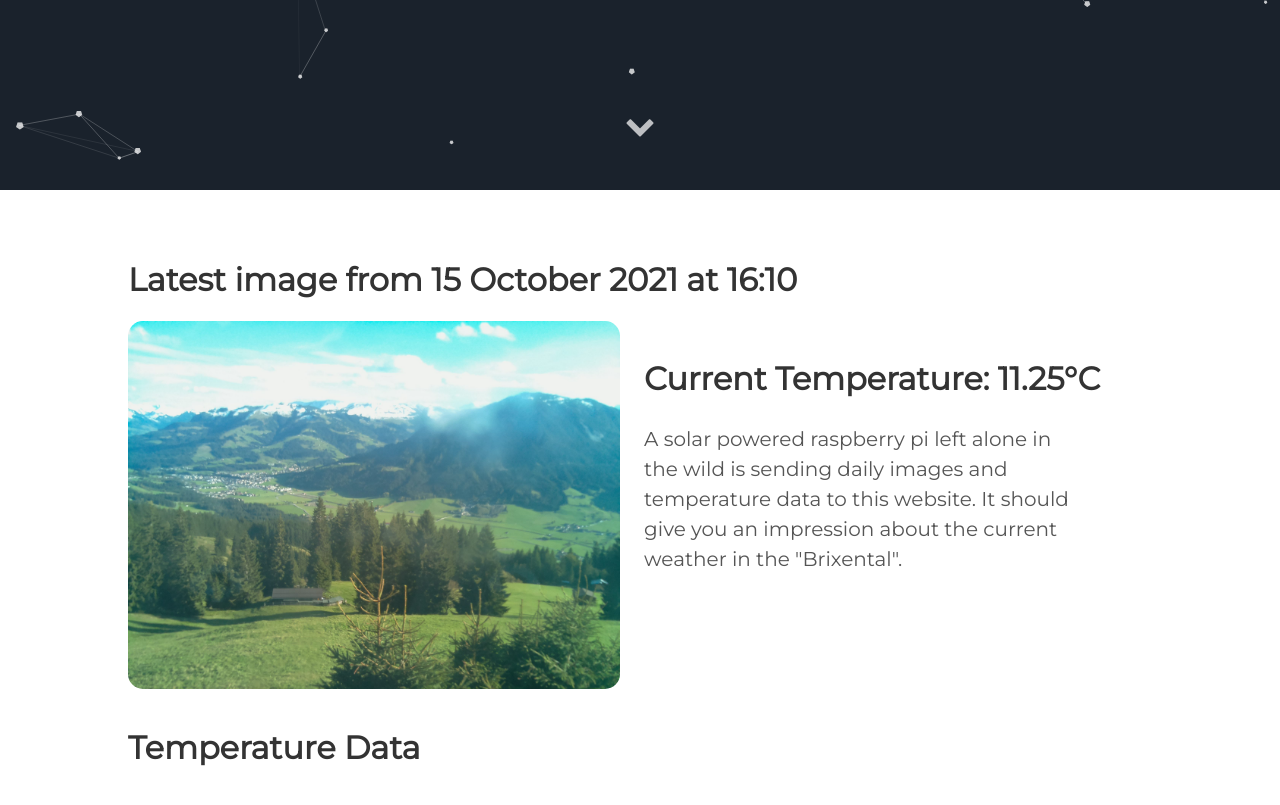
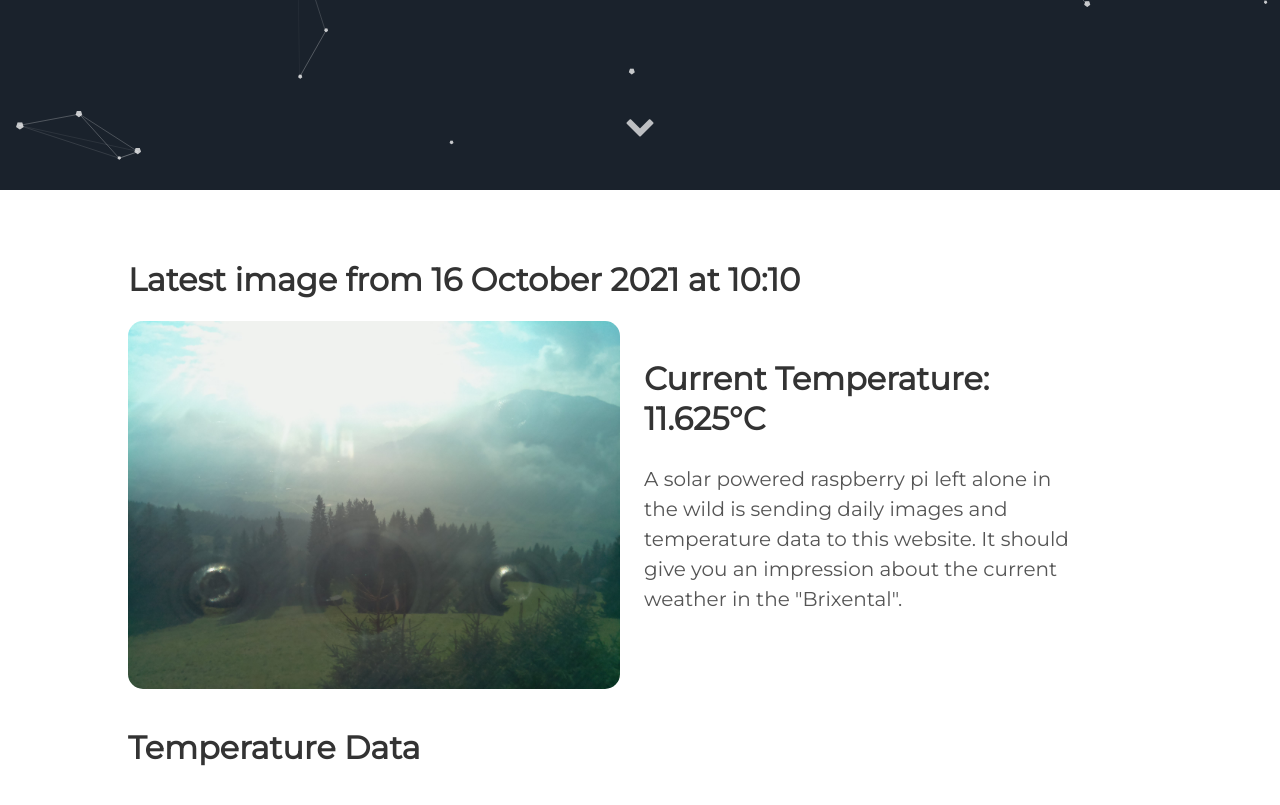
Before and after one commit to vektorious/vektorious.github.io, a Jekyll site: the page built from resources/huette.md, in a window 1280 px wide and 900 px high, scrolled down 710 px. Shown: the top 805 px of the window. Built offline with Jekyll 4.4.1, drawn with Linux system fonts in a browser that asks for light colours.

Commit message:
I'm a bot beep boop

```diff
--- a/resources/huette.md
+++ b/resources/huette.md
@@ -6,13 +6,13 @@ image: '/assets/img/'
 description: 'Live image from the Austrian alps'
 twitter_text: ' '
 ---
-## Latest image from 15 October 2021 at 16:10
+## Latest image from 16 October 2021 at 10:10
 <div class="huette">
   <div class="huette-image">
     <img src="{{ "/assets/img/huette.jpg" | prepend: site.baseurl }}">
   </div>
   <div class="huette-text">
-        <h2>Current Temperature: 11.25°C</h2>
+        <h2>Current Temperature: 11.625°C</h2>
         <p>A solar powered raspberry pi left alone in the wild is sending daily images and temperature data to this website. It should give you an impression about the current weather in the "Brixental".</p>
 
   </div>
```
Also changed, not shown: rpi-script/2021-10-16_100919.txt (renamed from rpi-script/2021-10-15_160922.txt, +5 -5 lines), rpi-script/huette.md (+2 -2 lines), assets/img/huette.jpg, assets/img/temp_plot.png, rpi-script/temp_plot.png, 1 other file.
